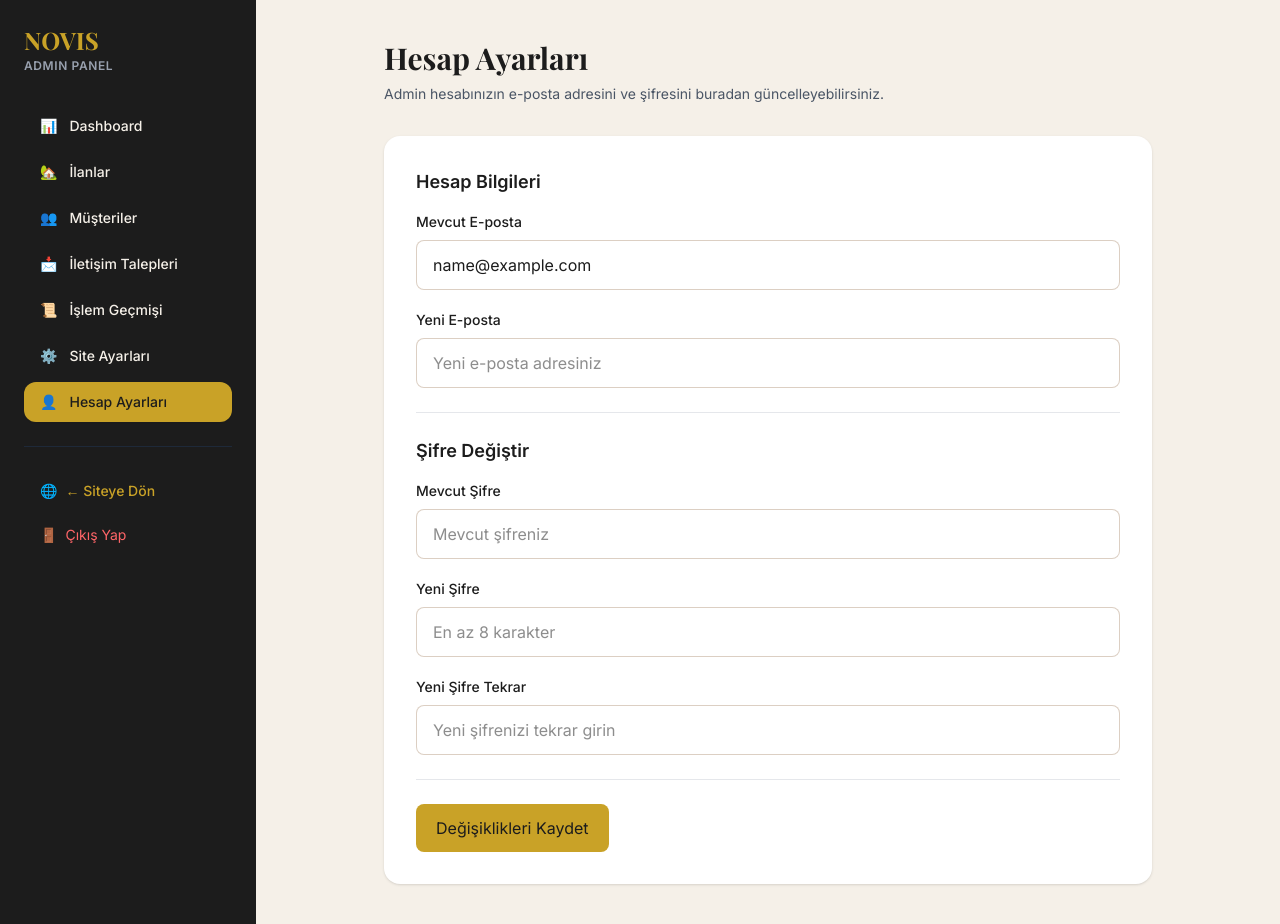
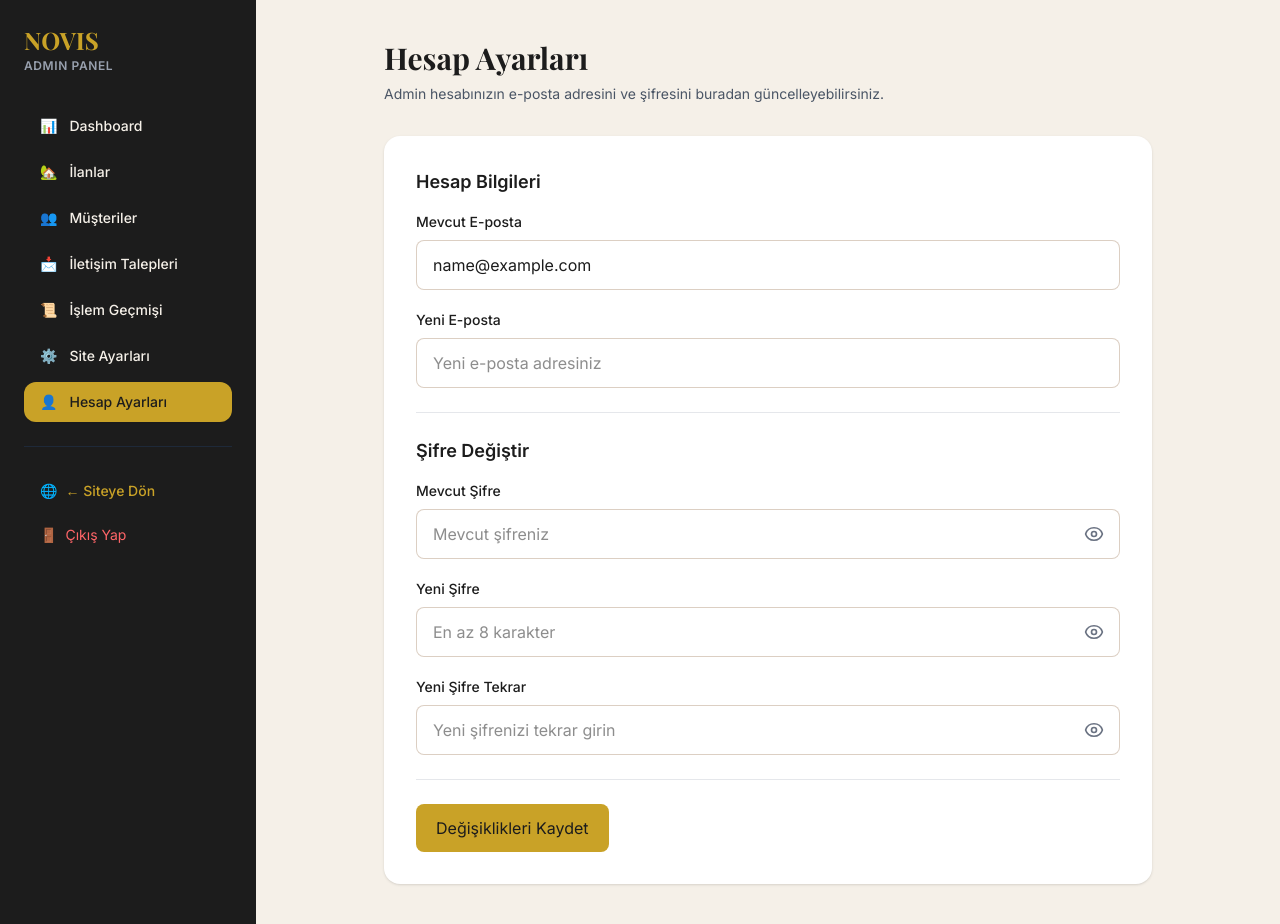
Before and after one commit to isilkilinc1/novis-gayrimenkul, a React (Vite) app in the folder frontend/: page /admin/hesap in a window 1280 px wide. Built offline with nearby package versions, Linux system fonts and the light colour scheme; no server answers; sample sign-in values are in the browser's storage.

Commit message:
Add password visibility toggle

```diff
--- a/frontend/src/components/ui/Input.jsx
+++ b/frontend/src/components/ui/Input.jsx
@@ -1,3 +1,5 @@
+import { useState } from "react";
+
 function Input({
   label,
   type = "text",
@@ -6,7 +8,41 @@ function Input({
   onChange,
   name,
   required = false,
+  readOnly = false,
+  className = "",
+  isPassword: explicitIsPassword,
+  showPassword: controlledShowPassword,
+  onTogglePassword,
 }) {
+  const [internalShowPassword, setInternalShowPassword] = useState(false);
+
+  // type="password" veya açıkça şifre alanı olarak belirtilmişse
+  const isPasswordField =
+    explicitIsPassword !== undefined
+      ? explicitIsPassword
+      : type === "password" || (controlledShowPassword !== undefined && (type === "password" || type === "text"));
+
+  const isPasswordVisible =
+    controlledShowPassword !== undefined
+      ? controlledShowPassword
+      : internalShowPassword;
+
+  const effectiveType = isPasswordField
+    ? isPasswordVisible
+      ? "text"
+      : "password"
+    : type;
+
+  const handleToggle = (e) => {
+    e.preventDefault();
+    e.stopPropagation();
+    if (onTogglePassword) {
+      onTogglePassword();
+    } else {
+      setInternalShowPassword((prev) => !prev);
+    }
+  };
+
   return (
     <div className="flex flex-col gap-2">
       {label && (
@@ -18,15 +54,17 @@ function Input({
         </label>
       )}
 
+      <div className="relative w-full">
         <input
           id={name}
           name={name}
-        type={type}
+          type={effectiveType}
           placeholder={placeholder}
           value={value}
           onChange={onChange}
           required={required}
-        className="
+          readOnly={readOnly}
+          className={`
             w-full rounded-lg
             border border-novis-bronze/30
             bg-white px-4 py-3
@@ -36,8 +74,62 @@ function Input({
             focus:border-novis-gold
             focus:ring-2
             focus:ring-novis-gold/20
-        "
+            ${isPasswordField ? "pr-12" : ""}
+            ${className}
+          `}
         />
+
+        {isPasswordField && (
+          <button
+            type="button"
+            tabIndex={-1}
+            onMouseDown={(e) => e.preventDefault()}
+            onClick={handleToggle}
+            className="absolute right-2.5 top-1/2 -translate-y-1/2 z-20 w-8 h-8 flex items-center justify-center rounded-md text-gray-500 hover:text-novis-anthracite hover:bg-gray-100 transition cursor-pointer select-none focus:outline-none"
+            title={isPasswordVisible ? "Şifreyi Gizle" : "Şifreyi Göster"}
+            aria-label={isPasswordVisible ? "Şifreyi Gizle" : "Şifreyi Göster"}
+          >
+            {isPasswordVisible ? (
+              // Eye Slash Icon (Gizle)
+              <svg
+                xmlns="http://www.w3.org/2000/svg"
+                className="w-5 h-5 pointer-events-none"
+                fill="none"
+                viewBox="0 0 24 24"
+                stroke="currentColor"
+                strokeWidth={2}
+              >
+                <path
+                  strokeLinecap="round"
+                  strokeLinejoin="round"
+                  d="M3.98 8.223A10.477 10.477 0 001.934 12C3.226 16.338 7.244 19.5 12 19.5c.993 0 1.953-.138 2.863-.395M6.228 6.228A10.45 10.45 0 0112 4.5c4.756 0 8.773 3.162 10.065 7.498a10.523 10.523 0 01-4.293 5.774M6.228 6.228L3 3m3.228 3.228l3.65 3.65m7.894 7.894L21 21m-3.228-3.228l-3.65-3.65m0 0a3 3 0 10-4.243-4.243m4.242 4.242L9.88 9.88"
+                />
+              </svg>
+            ) : (
+              // Eye Icon (Göster)
+              <svg
+                xmlns="http://www.w3.org/2000/svg"
+                className="w-5 h-5 pointer-events-none"
+                fill="none"
+                viewBox="0 0 24 24"
+                stroke="currentColor"
+                strokeWidth={2}
+              >
+                <path
+                  strokeLinecap="round"
+                  strokeLinejoin="round"
+                  d="M2.036 12.322a1.012 1.012 0 010-.639C3.423 7.51 7.36 4.5 12 4.5c4.638 0 8.573 3.007 9.963 7.178.07.207.07.431 0 .639C20.577 16.49 16.64 19.5 12 19.5c-4.638 0-8.573-3.007-9.963-7.178z"
+                />
+                <path
+                  strokeLinecap="round"
+                  strokeLinejoin="round"
+                  d="M15 12a3 3 0 11-6 0 3 3 0 016 0z"
+                />
+              </svg>
+            )}
+          </button>
+        )}
+      </div>
     </div>
   );
 }
--- a/frontend/src/index.css
+++ b/frontend/src/index.css
@@ -27,6 +27,12 @@ select {
   font: inherit;
 }
 
+/* Tarayıcı varsayılan şifre göster butonunu gizle (Edge / IE) */
+input::-ms-reveal,
+input::-ms-clear {
+  display: none !important;
+}
+
 @media print {
   body { background: #fff; }
   aside, .no-print, button, .fixed { display: none !important; }
--- a/frontend/src/pages/admin/AccountSettings.jsx
+++ b/frontend/src/pages/admin/AccountSettings.jsx
@@ -22,9 +22,12 @@ function AccountSettings() {
   const [currentEmail, setCurrentEmail] = useState(getSavedUserEmail);
 
   const [currentPassword, setCurrentPassword] = useState("");
+  const [showCurrentPassword, setShowCurrentPassword] = useState(false);
   const [newEmail, setNewEmail] = useState("");
   const [newPassword, setNewPassword] = useState("");
+  const [showNewPassword, setShowNewPassword] = useState(false);
   const [newPasswordConfirm, setNewPasswordConfirm] = useState("");
+  const [showNewPasswordConfirm, setShowNewPasswordConfirm] = useState(false);
 
   const [message, setMessage] = useState("");
   const [error, setError] = useState("");
@@ -127,6 +130,7 @@ function AccountSettings() {
             <div className="space-y-5">
               <Input
                 label="Mevcut E-posta"
+                name="currentEmail"
                 type="email"
                 value={currentEmail}
                 readOnly
@@ -134,6 +138,7 @@ function AccountSettings() {
 
               <Input
                 label="Yeni E-posta"
+                name="newEmail"
                 type="email"
                 placeholder="Yeni e-posta adresiniz"
                 value={newEmail}
@@ -150,27 +155,36 @@ function AccountSettings() {
             <div className="space-y-5">
               <Input
                 label="Mevcut Şifre"
+                name="currentPassword"
                 type="password"
                 placeholder="Mevcut şifreniz"
                 value={currentPassword}
                 onChange={(e) => setCurrentPassword(e.target.value)}
+                showPassword={showCurrentPassword}
+                onTogglePassword={() => setShowCurrentPassword((prev) => !prev)}
                 required
               />
 
               <Input
                 label="Yeni Şifre"
+                name="newPassword"
                 type="password"
                 placeholder="En az 8 karakter"
                 value={newPassword}
                 onChange={(e) => setNewPassword(e.target.value)}
+                showPassword={showNewPassword}
+                onTogglePassword={() => setShowNewPassword((prev) => !prev)}
               />
 
               <Input
                 label="Yeni Şifre Tekrar"
+                name="newPasswordConfirm"
                 type="password"
                 placeholder="Yeni şifrenizi tekrar girin"
                 value={newPasswordConfirm}
                 onChange={(e) => setNewPasswordConfirm(e.target.value)}
+                showPassword={showNewPasswordConfirm}
+                onTogglePassword={() => setShowNewPasswordConfirm((prev) => !prev)}
               />
             </div>
           </div>
--- a/frontend/src/pages/admin/Login.jsx
+++ b/frontend/src/pages/admin/Login.jsx
@@ -7,6 +7,7 @@ import { loginAdmin } from "../../services/authService";
 function Login() {
   const [email, setEmail] = useState("");
   const [password, setPassword] = useState("");
+  const [showPassword, setShowPassword] = useState(false);
   const [error, setError] = useState("");
   const [loading, setLoading] = useState(false); // <-- 1. Loading state'ini ekledik
   const navigate = useNavigate();
@@ -71,6 +72,8 @@ function Login() {
             placeholder="••••••••"
             value={password}
             onChange={(e) => setPassword(e.target.value)}
+            showPassword={showPassword}
+            onTogglePassword={() => setShowPassword((prev) => !prev)}
             required
           />
 
```
Lines whose indentation alone changed are shown as unchanged.
